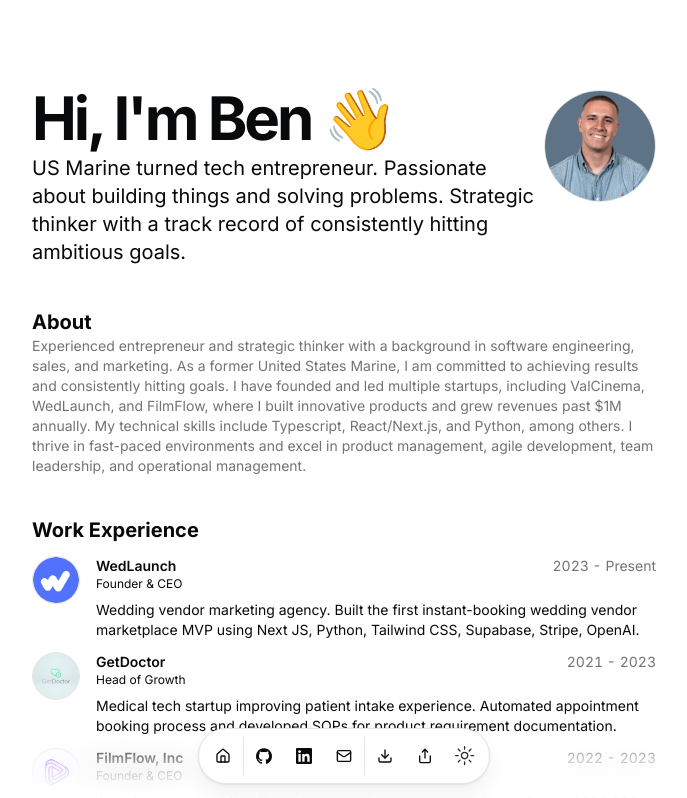
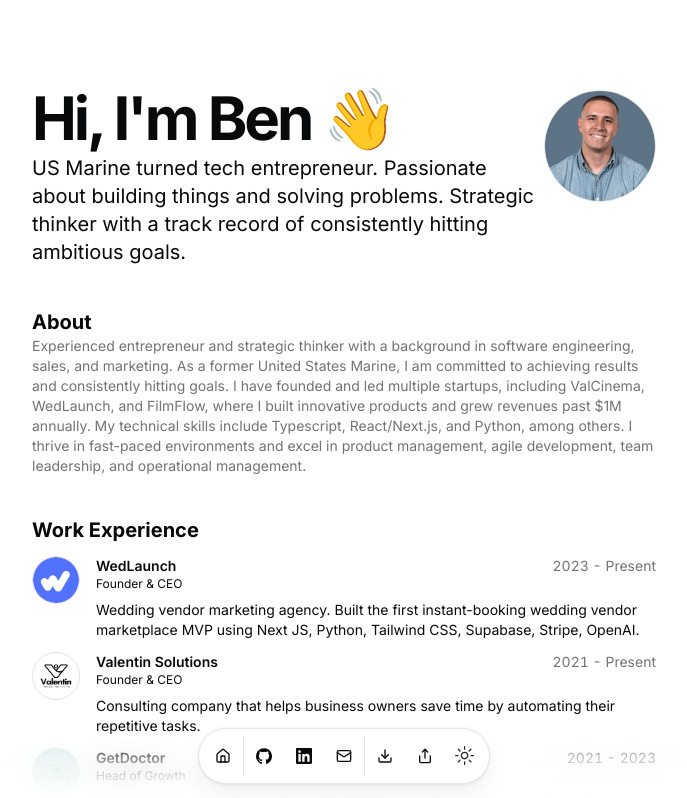
Before and after one commit to bevalen/portfolio, a Next.js app: page / in a window 1280 px wide. Shown: the top 798 px of the page, without its empty margins (296-983 px from the left). Built offline with nearby package versions, Linux system fonts and the light colour scheme.

Commit message:
Added Valentin Solutions to work

```diff
--- a/src/data/resume.tsx
+++ b/src/data/resume.tsx
@@ -164,6 +164,18 @@ export const DATA = {
       end: "Present",
       description:
         "Wedding vendor marketing agency. Built the first instant-booking wedding vendor marketplace MVP using Next JS, Python, Tailwind CSS, Supabase, Stripe, OpenAI.",
+    },
+    {
+      company: "Valentin Solutions",
+      href: "https://benvalentin.me/",
+      badges: [],
+      location: "Cumming, GA",
+      title: "Founder & CEO",
+      logoUrl: "/vgc.png",
+      start: "2021",
+      end: "Present",
+      description:
+        "Consulting company that helps business owners save time by automating their repetitive tasks.",
     },
     {
       company: "GetDoctor",
```
Also changed, not shown: public/vgc.png (added).
